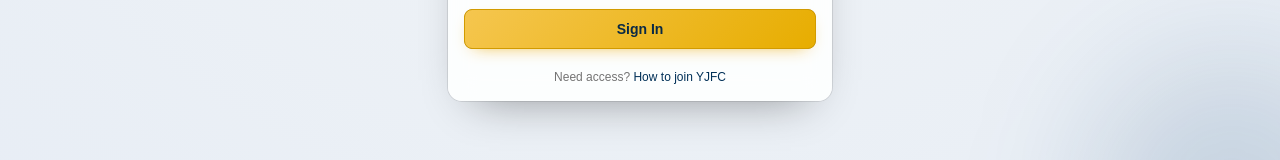
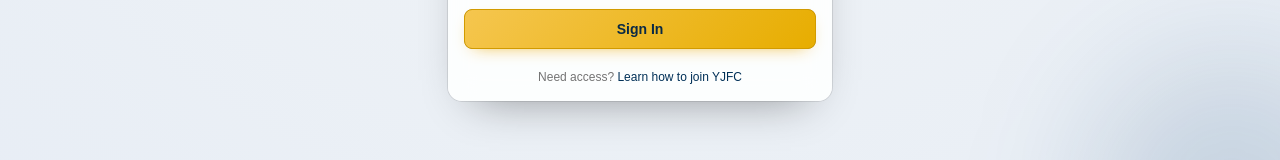
Before and after one commit to ammaraskar/yjfc-scheduling, a React (Vite) app: page /#/login in a window 1280 px wide. Shown: the part 553-713 px from the top of the page. Built offline with nearby package versions, Linux system fonts and the light colour scheme.

Commit message:
Change login page message

```diff
--- a/src/pages/LoginPage.tsx
+++ b/src/pages/LoginPage.tsx
@@ -107,7 +107,7 @@ export default function LoginPage() {
             <p className="mt-5 text-center text-xs text-muted-foreground">
               Need access?{' '}
               <a href="https://yjfc.org/join/" className="font-medium text-[#003057] hover:underline dark:text-[#f5c64f]">
-                How to join YJFC
+                Learn how to join YJFC
               </a>
             </p>
           </CardContent>
```
